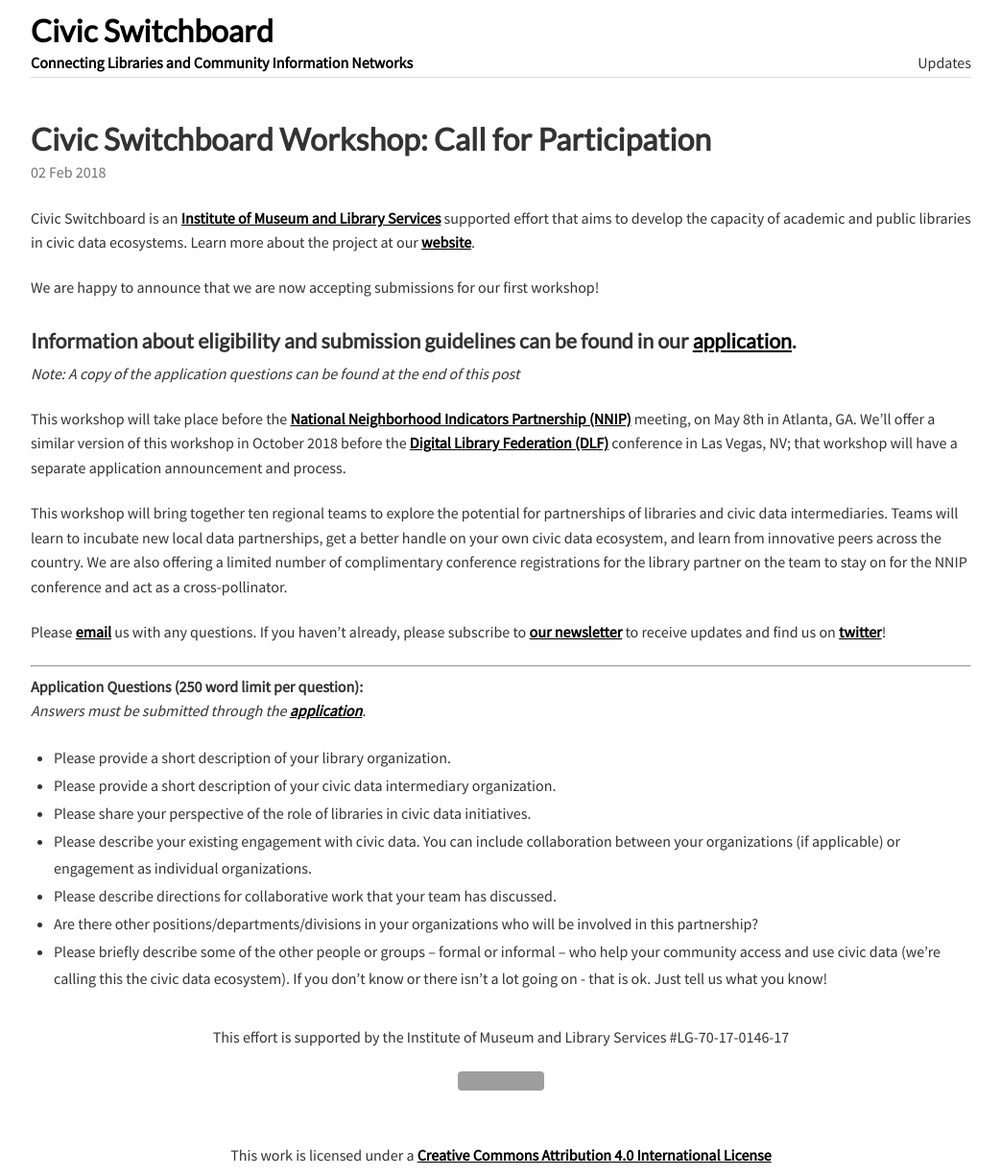
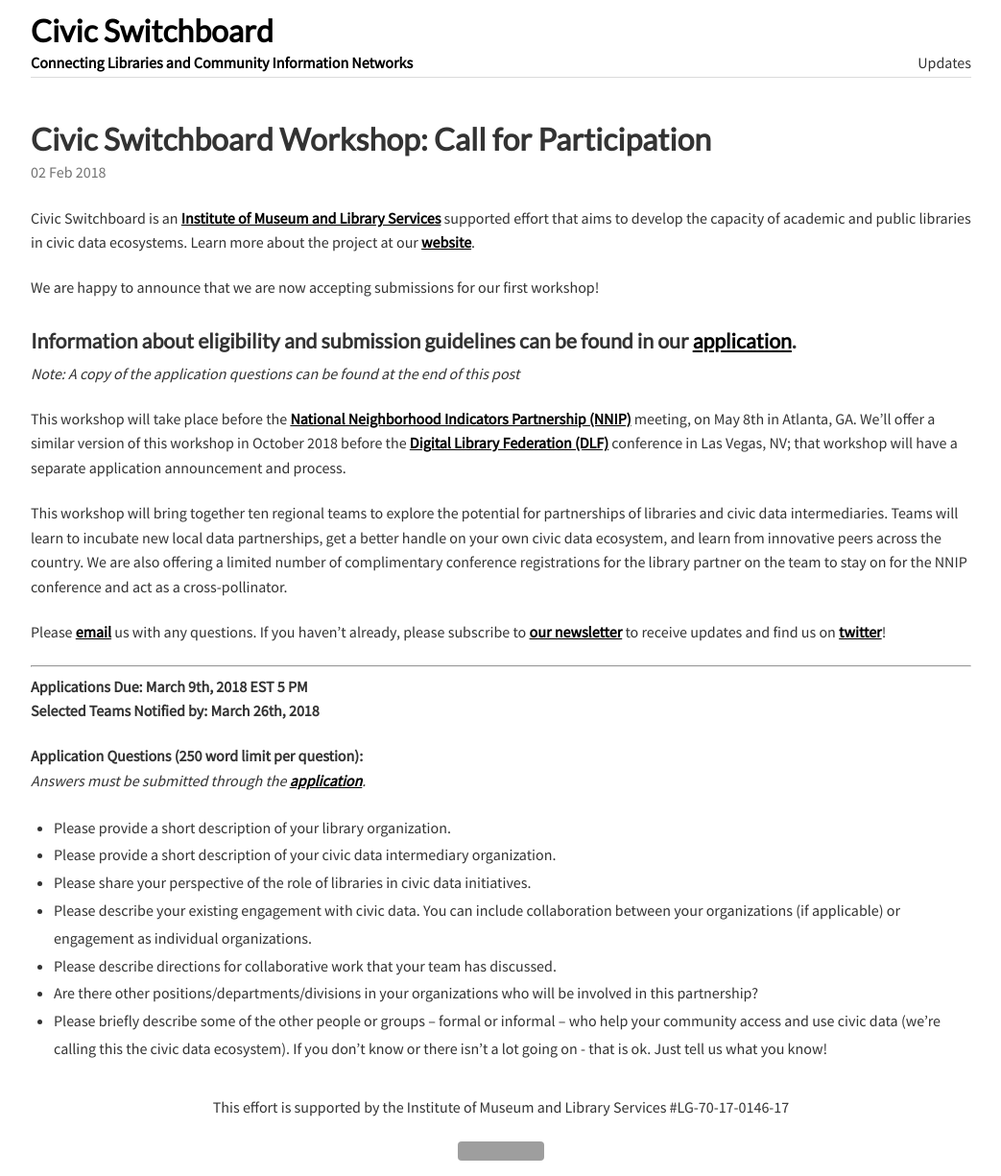
Before and after one commit to civic-switchboard/civic-switchboard.github.io.first, a Jekyll site: the page built from _posts/2018-02-02-post_3.md, in a window 1280 px wide, cut to the strip 0-1225 px from the top of the page. Shown: the whole strip at 96% size, without its empty margins (118-1161 px from the left). Built offline with Jekyll 4.4.1, drawn with Linux system fonts in a browser that asks for light colours; grey boxes are pictures that could not be loaded.

Commit message:
Update 2018-02-02-post_3.md

```diff
--- a/_posts/2018-02-02-post_3.md
+++ b/_posts/2018-02-02-post_3.md
@@ -25,7 +25,8 @@
 
 
 ---
-
+**Applications Due: March 9th, 2018 EST 5 PM**
+**Selected Teams Notified by: March 26th, 2018**
 
 **Application Questions (250 word limit per question):**
 *Answers must be submitted through the [application](https://goo.gl/forms/SxjfR1Y8PI6fZgX42).*
```
